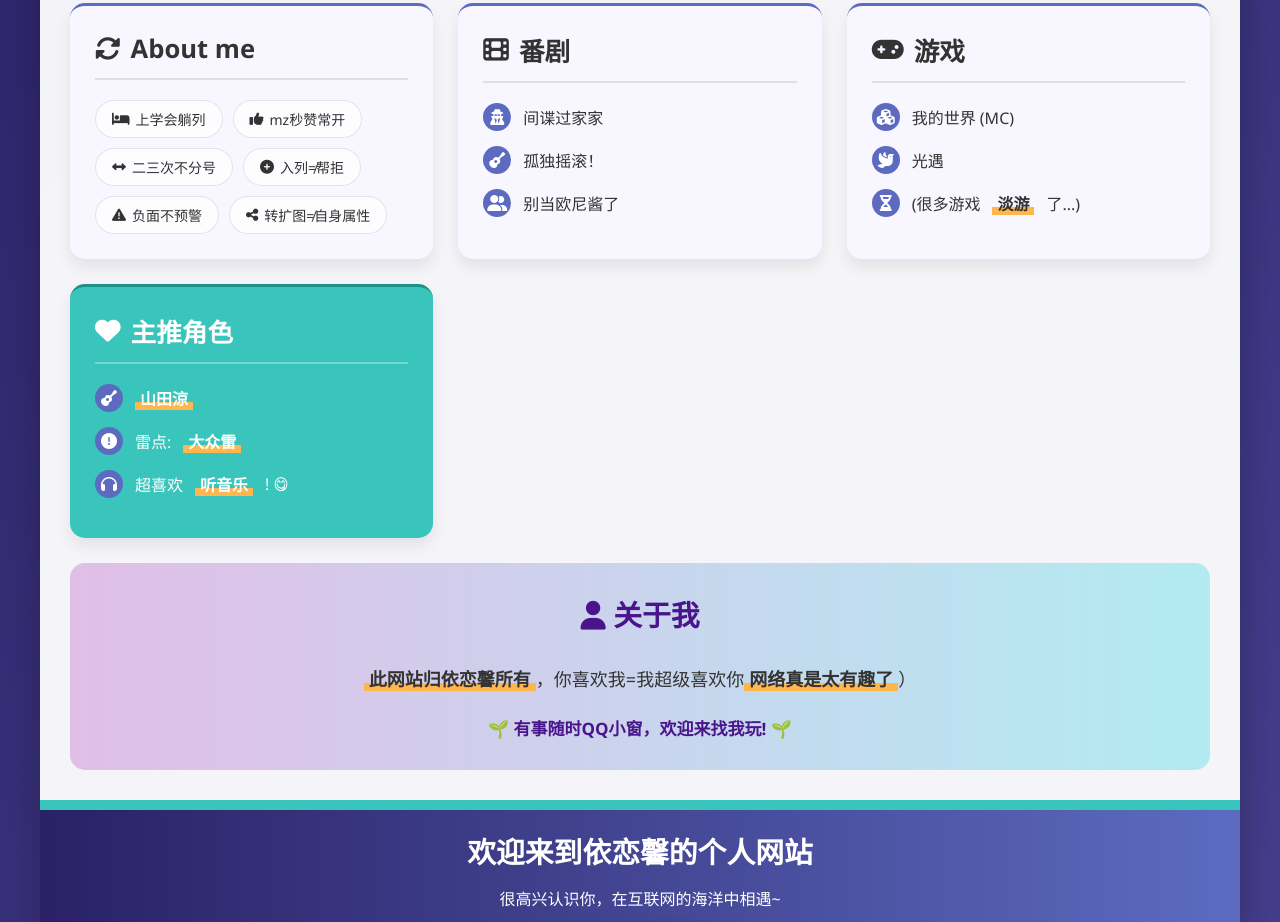
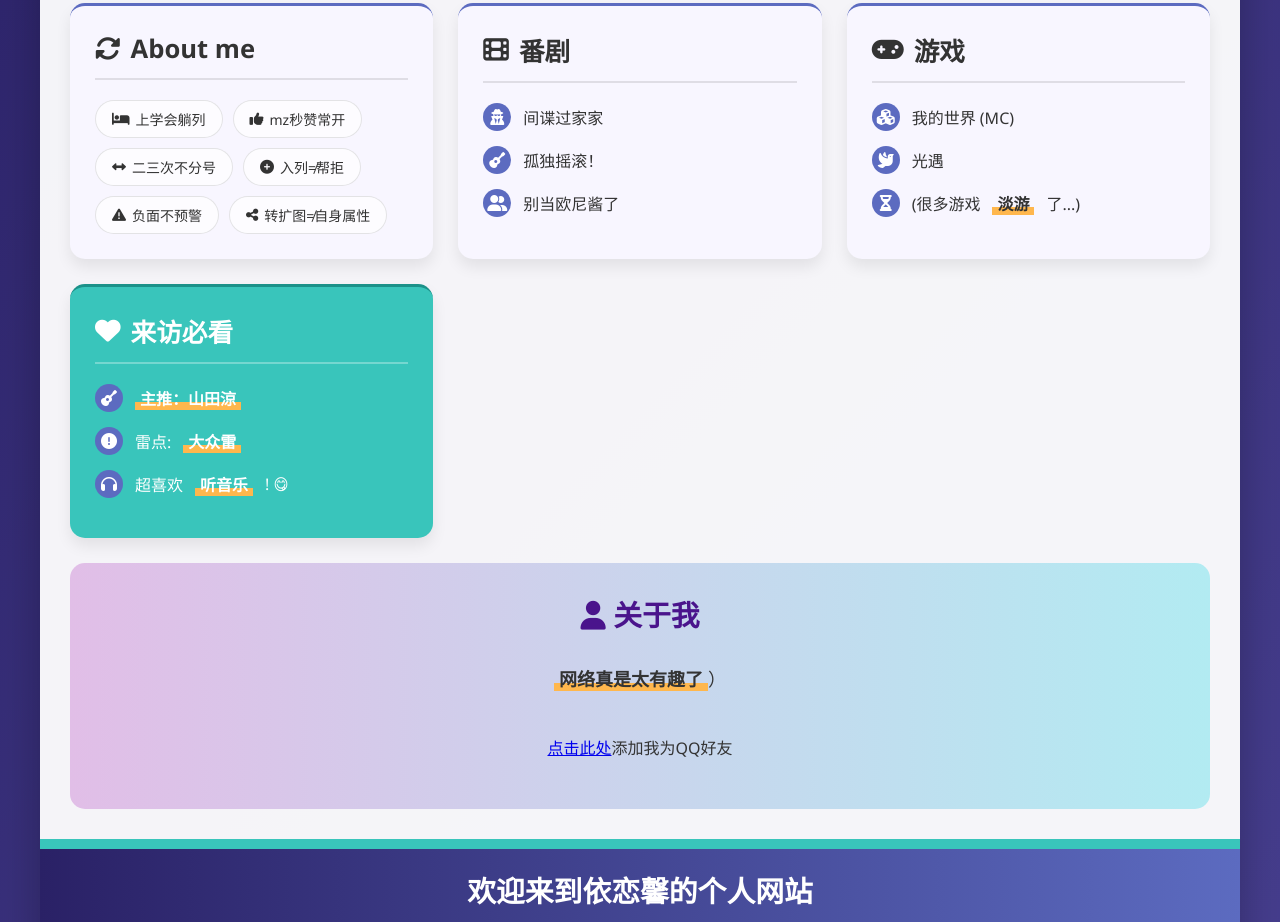
Before and after one commit to ylx-web/ylx-web.github.io, a plain HTML site: page index.html in a window 1280 px wide. Shown: the part 485-1407 px from the top of the page. Drawn offline with Linux system fonts and the light colour scheme.

Commit message:
Update index.html

```diff
--- a/index.html
+++ b/index.html
@@ -429,9 +429,9 @@
 
             <!-- 初音未来风格区域 - 使用指定的#39c5bb颜色 -->
             <div class="section miku-section">
-                <h2><i class="fas fa-heart"></i> 主推角色</h2>
+                <h2><i class="fas fa-heart"></i> 来访必看</h2>
                 <ul class="info-list">
-                    <li><i class="fas fa-guitar"></i> <span class="highlight">山田涼</span> </li>
+                    <li><i class="fas fa-guitar"></i> <span class="highlight">主推：山田涼</span> </li>
                     <li><i class="fas fa-exclamation-circle"></i> 雷点: <span class="highlight">大众雷</span></li>
                     <li><i class="fas fa-headphones"></i> 超喜欢<span class="highlight">听音乐</span>! 😋</li>
                 </ul>
@@ -441,10 +441,10 @@
             <div class="feature-block">
                 <h2><i class="fas fa-user"></i> 关于我</h2>
                 <p style="font-size: 18px; line-height: 1.7;">
-                    <span class="highlight">此网站归依恋馨所有</span>，你喜欢我=我超级喜欢你<span class="highlight">网络真是太有趣了</span>）
+                    <span class="highlight">网络真是太有趣了</span>）
                 </p>
                 <p style="font-size: 17px; font-weight: 600; color: #4a148c;">
-                    🌱 有事随时QQ小窗，欢迎来找我玩! 🌱
+                    <p><a href="https://qm.qq.com/q/oeTSPTuUCc">点击此处</a>添加我为QQ好友</p>
                 </p>
             </div>
         </div>
```
